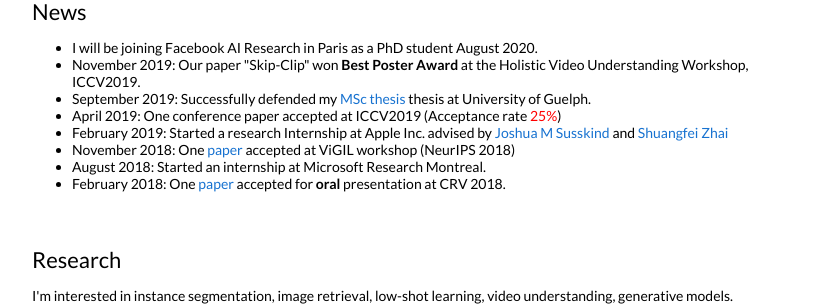
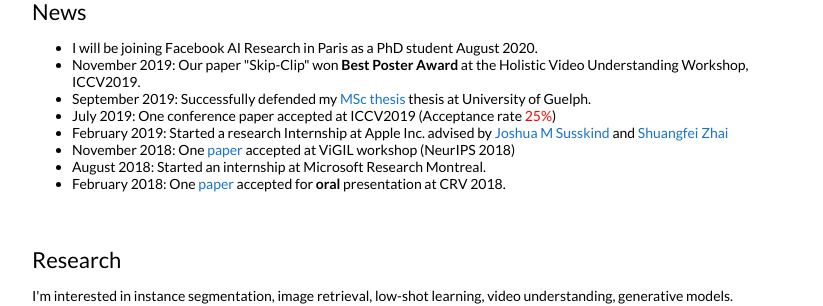
Before and after one commit to aelnouby/aelnouby.github.io, a Jekyll site: the page built from _posts/2019-10-24-skipclip.markdown, in a window 1280 px wide. Shown: the part 366-672 px from the top of the page, without its empty margins (228-1051 px from the left). Built offline with Jekyll 4.4.1, drawn with Linux system fonts in a browser that asks for light colours.

Commit message:
Fixing a wrong date

```diff
--- a/_layouts/default.html
+++ b/_layouts/default.html
@@ -87,7 +87,7 @@
                   <li>September 2019: Successfully defended my <a
                   href="https://atrium.lib.uoguelph.ca/xmlui/bitstream/handle/10214/17417/ali_alaaeldin_201909_MSc.pdf?sequence=5&isAllowed=y">MSc
                   thesis</a> thesis at University of Guelph.</li>
-                  <li>April 2019: One conference paper accepted at ICCV2019 (Acceptance rate<span style="color:red;"> 25%</span>)  </li>
+                  <li>July 2019: One conference paper accepted at ICCV2019 (Acceptance rate<span style="color:red;"> 25%</span>)  </li>
                   <li>February 2019: Started a research Internship at Apple Inc. advised by <a
                     href="https://scholar.google.com/citations?user=Sv2TGqsAAAAJ&hl=en">Joshua
                     M Susskind  </a> and  <a href="cs.binghamton.edu/~szhai2/">
```
